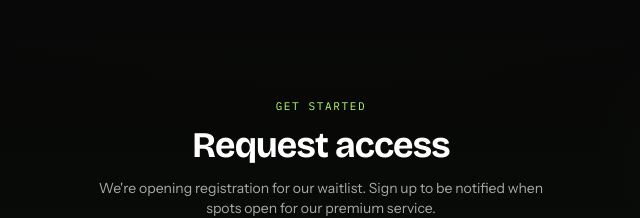
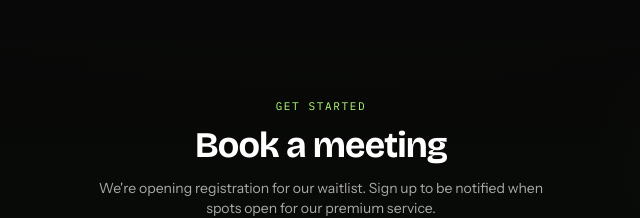
Before and after one commit to jinab-sys/magnatic-website, a Next.js app: page / in a window 1280 px wide. Shown: the part 9560-9778 px from the top of the page, without its empty margins (319-959 px from the left). Built offline with nearby package versions, Linux system fonts and the light colour scheme.

Commit message:
updated txt

```diff
--- a/components/blocks/register-section.tsx
+++ b/components/blocks/register-section.tsx
@@ -11,7 +11,7 @@ export function RegisterSection() {
                 <div className="mb-10 text-center">
                     <p className="mb-3 font-space-mono text-[11px] uppercase tracking-[0.15em] mag-eyebrow">Get started</p>
                     <h2 id="register-heading" className="font-syne text-3xl font-bold tracking-tight text-white sm:text-4xl">
-                        Request access
+                        Book a meeting
                     </h2>
                     <p className="mx-auto mt-3 max-w-md font-dm-sans text-sm text-white/65">
                         We&apos;re opening registration for our waitlist. Sign up to be notified when spots open for our premium service.
```
